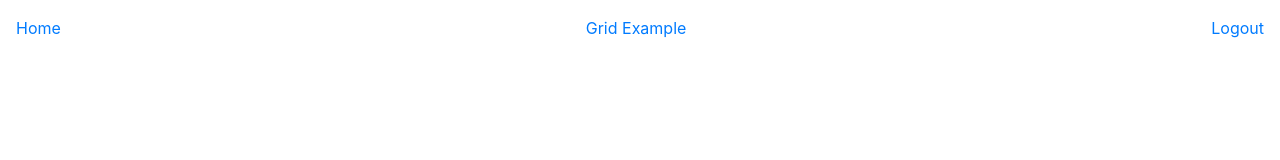
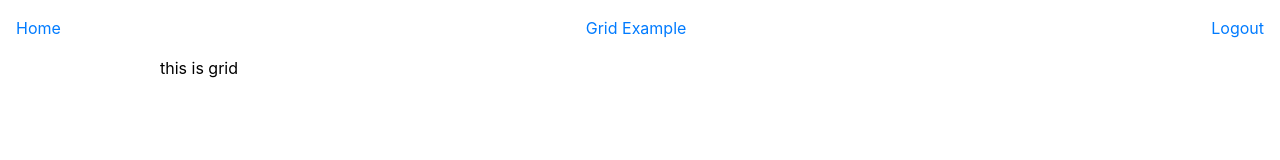
Before and after one commit to lbagic/sintezis-stack-web-client-js, a Vue app: page /grid in a window 1280 px wide. Shown: the top 160 px of the page. Built offline with nearby package versions, Linux system fonts and the light colour scheme.

Commit message:
Initialize route for GridViewExample

```diff
--- a/src/router/index.js
+++ b/src/router/index.js
@@ -7,11 +7,11 @@ const routes = [
     name: 'home',
     component: HomeView
   },
-  // {
-  //   path: '/about',
-  //   name: 'about',
-  //   component: () => import(/* webpackChunkName: "about" */ '../views/AboutView.vue')
-  // }
+  {
+    path: '/grid',
+    name: 'grid-example',
+    component: () => import(/* webpackChunkName: "grid-example" */ '../views/GridExampleView.vue')
+  }
 ]
 
 const router = createRouter({
--- /dev/null
+++ b/src/views/GridExampleView.vue
@@ -0,0 +1,13 @@
+<template>
+  <div>
+    this is grid
+  </div>
+</template>
+
+<script>
+
+
+export default {
+  name: "GridExampleView"
+};
+</script>
```
